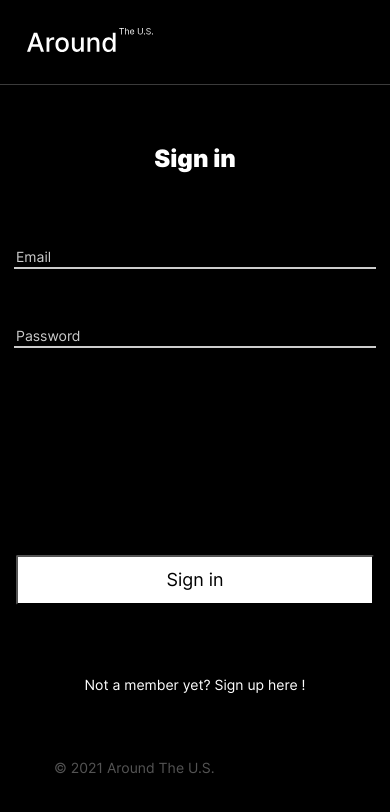
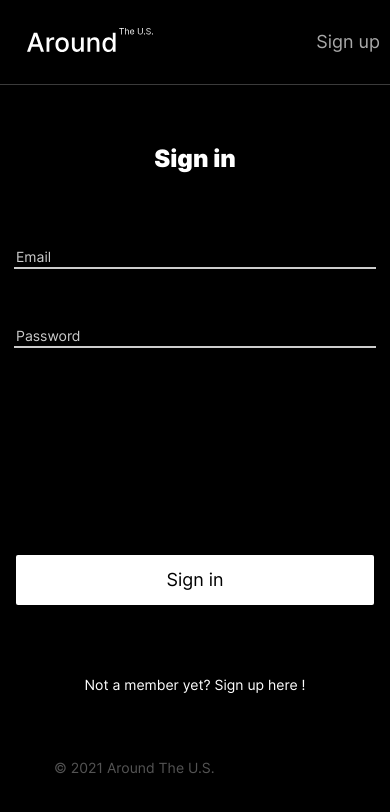
Before and after one commit to AmitGit217/react-around-auth, a React (Create React App) app: page /signin in a window 390 px wide. Shown: the top 812 px of the page. Built offline with nearby package versions, Linux system fonts and the light colour scheme; no server answers.

Commit message:
Monile finle style

```diff
--- a/src/blocks/header.css
+++ b/src/blocks/header.css
@@ -35,6 +35,11 @@
     color: #a9a9a9;
     text-decoration: none;
     padding-right: 15px;
+    align-self: center;
+    transition: 0.2s;
+}
+.header__route-link:hover {
+    opacity: 0.6;
 }
 
 .header__user {
@@ -64,9 +69,6 @@
 }
 
 @media screen and (max-width: 700px) {
-    .header__route-link {
-        padding: 0;
-    }
     .header__close-button {
         display: inline-block;
         background-image: url(../images/closeIcon.svg);
@@ -97,13 +99,17 @@
         flex-direction: column;
         align-items: center;
         column-gap: 24px;
-        /* border-bottom: 1px solid #545454; */
+        border-bottom: 1px solid #545454;
         padding: 5%;
         row-gap: 18px;
         visibility: hidden;
         opacity: 0;
         display: none;
         transition: 0.3s;
+    }
+    .header__route-link {
+        padding: 0;
+        align-self: center;
     }
     .header__burger {
         background-image: url(../images/menu.svg);
--- a/src/blocks/popup.css
+++ b/src/blocks/popup.css
@@ -29,7 +29,7 @@
     background: #ffffff;
     box-shadow: 0px 0px 25px rgba(0, 0, 0, 0.15);
     border-radius: 10px;
-    padding: 5%;
+    padding: 5% 5% 3% 5%;
     margin: 0;
 }
 .popup__form {
@@ -37,6 +37,7 @@
     display: flex;
     flex-direction: column;
     align-items: center;
+    row-gap: 10px;
 }
 .popup__wrapper_type_confirm {
     position: relative;
--- a/src/blocks/register.css
+++ b/src/blocks/register.css
@@ -35,6 +35,7 @@
 }
 
 .register__submit {
+    border: none;
     background: #ffffff;
     border-radius: 2px;
     margin-top: 150px;
--- a/src/components/Header.js
+++ b/src/components/Header.js
@@ -48,9 +48,10 @@ export default function Header({
                     `}
                     />
                 ) : null}
+                {isLoggedIn ? (
                     <div
                         className={`header__info  ${
-                        menu.length && isLoggedIn ? `header__info_show` : null
+                            menu.length && `header__info_show`
                         }`}>
                         <p className='header__user'>{userEmail}</p>
                         <Link
@@ -60,6 +61,23 @@ export default function Header({
                             {routeText}
                         </Link>
                     </div>
+                ) : (
+                    <>
+                        <div
+                            className={`header__info  ${
+                                menu.length && `header__info_show`
+                            }`}>
+                            <p className='header__user'>{userEmail}</p>
+                        </div>
+                        <Link
+                            to={route}
+                            className='header__route-link'
+                            style={{ paddingRight: "10px" }}
+                            onClick={logout}>
+                            {routeText}
+                        </Link>
+                    </>
+                )}
             </div>
 
             <span className='header__line'></span>
```
Lines whose indentation alone changed are shown as unchanged.
